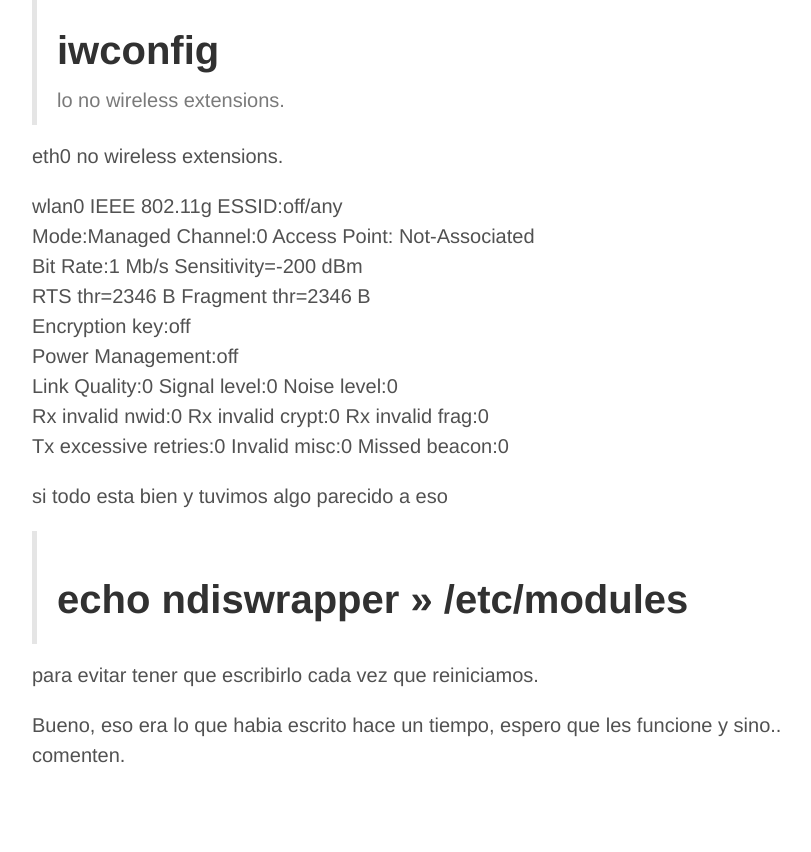
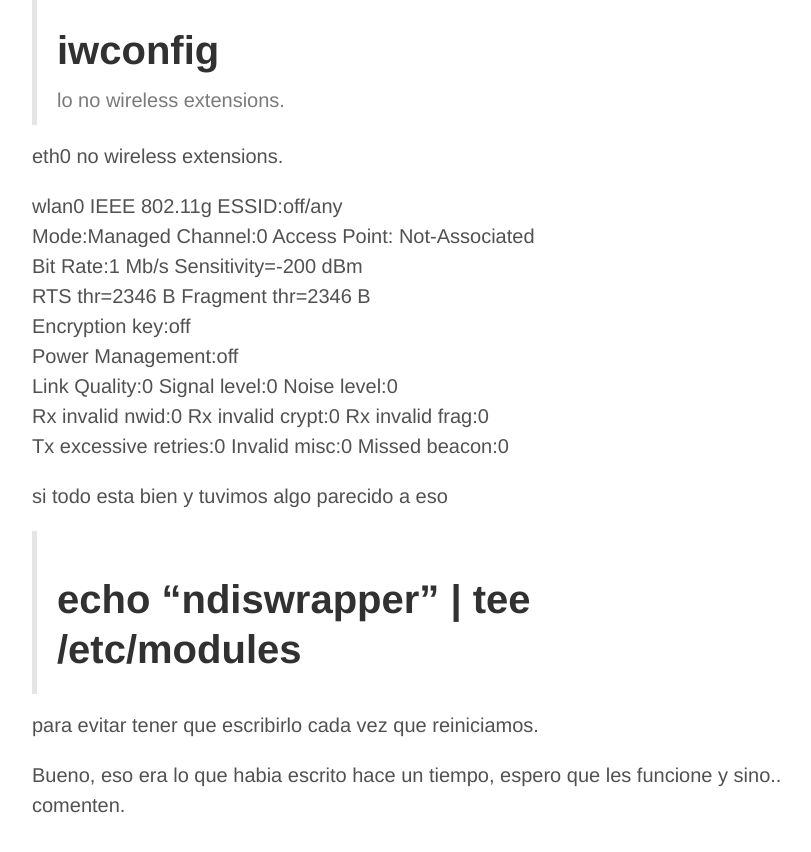
Before and after one commit to lvm/bit, a Jekyll site: the page built from _posts/2007-06-12-ndiswrapper-y-marvell-tech-ltd-88w8335-pcmcia-wifi-card.markdown, in a window 1280 px wide and 900 px high, scrolled down 2676 px. Shown: the top 852 px of the window, without its empty margins (228-1039 px from the left). Built offline with Jekyll 4.4.1, drawn with Linux system fonts in a browser that asks for light colours; our own code applies the rules of GitHub Pages for plain Markdown files.

Commit message:
corrijo un post que tiraba error

```diff
--- a/_posts/2007-06-12-ndiswrapper-y-marvell-tech-ltd-88w8335-pcmcia-wifi-card.markdown
+++ b/_posts/2007-06-12-ndiswrapper-y-marvell-tech-ltd-88w8335-pcmcia-wifi-card.markdown
@@ -108,7 +108,7 @@ wlan0     IEEE 802.11g  ESSID:off/any
 si todo esta bien y tuvimos algo parecido a eso
 
 
-> # echo ndiswrapper >> /etc/modules
+> # echo "ndiswrapper" | tee /etc/modules
 
 
 para evitar tener que escribirlo cada vez que reiniciamos.
```
